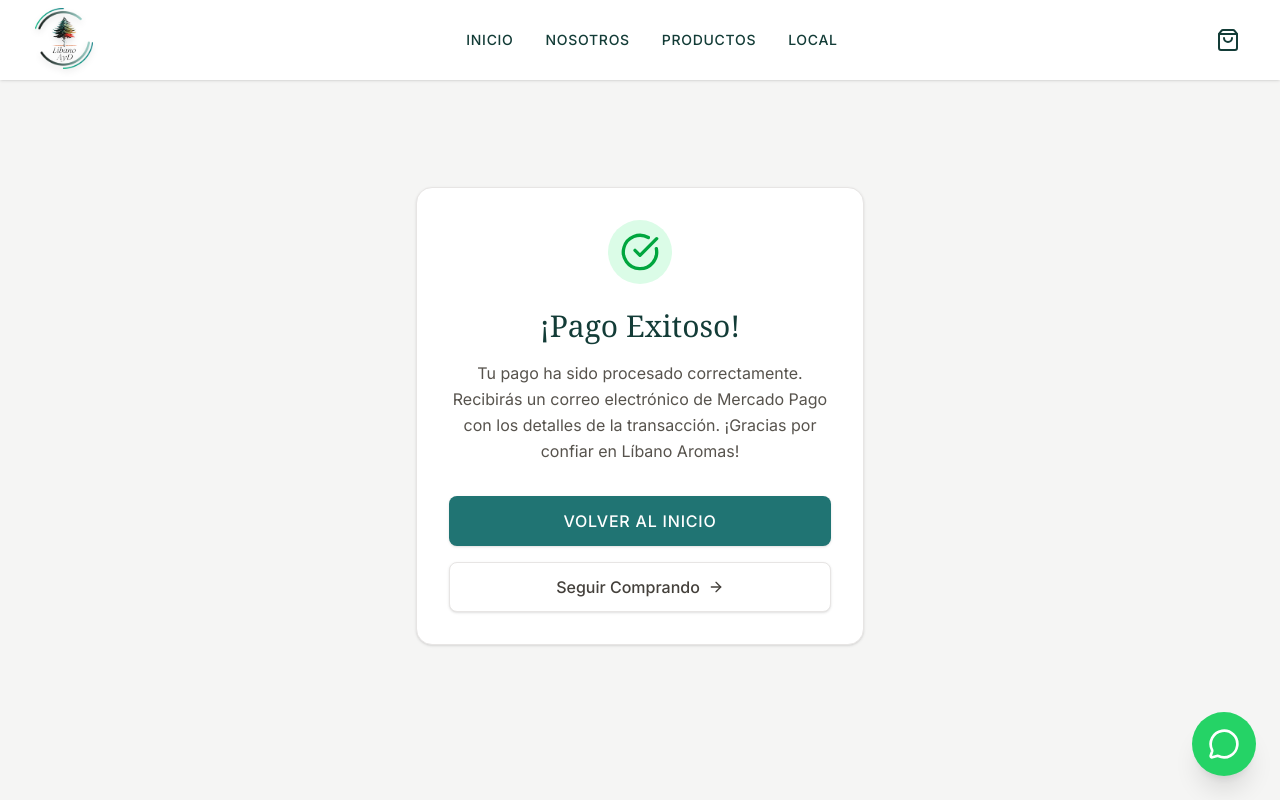
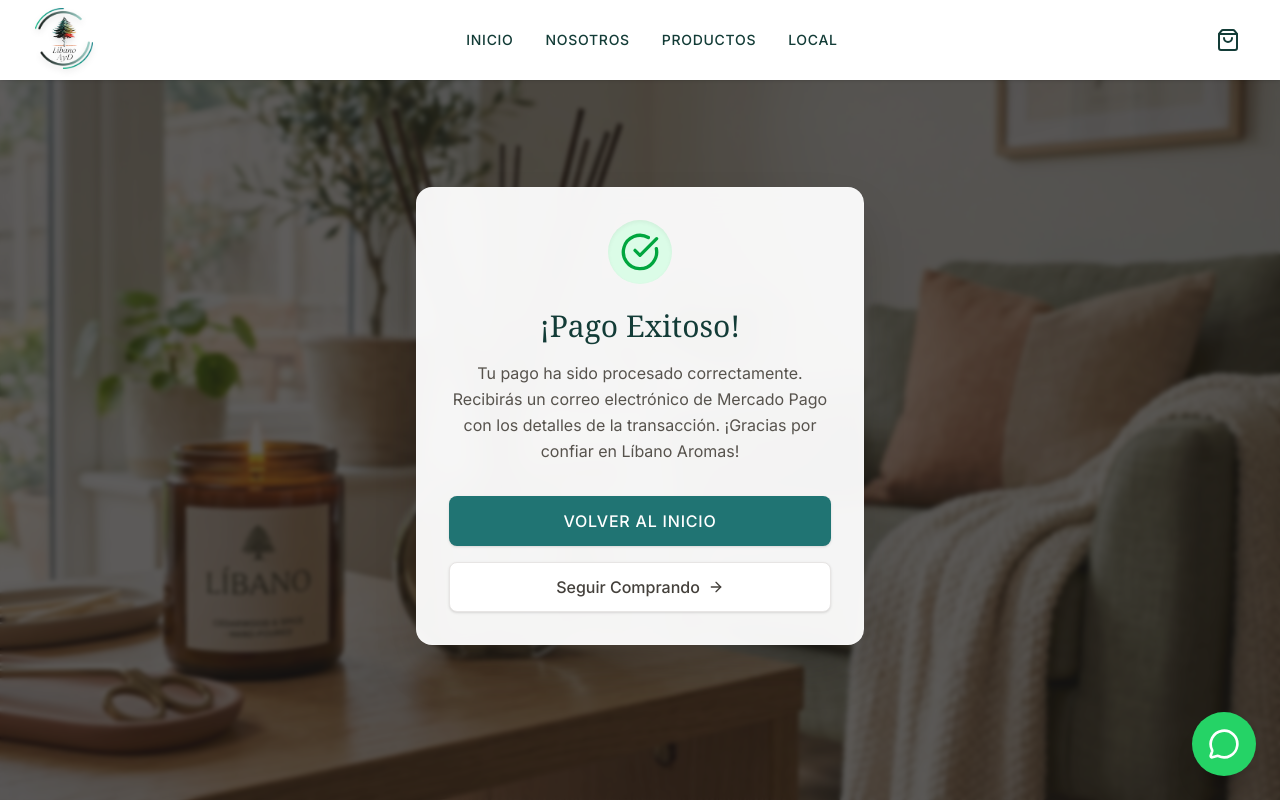
Before and after one commit to libanoayd/Tienda, a Next.js app: page /pago-exitoso in a window 1280 px wide. Shown: the top 800 px of the page. Built offline with nearby package versions, Linux system fonts and the light colour scheme; no server answers.

Commit message:
style: agregar fondos de pantalla elegantes a las pantallas de confirmacion de pago

```diff
--- a/src/app/pago-exitoso/page.tsx
+++ b/src/app/pago-exitoso/page.tsx
@@ -2,6 +2,7 @@
 
 import { useEffect, useState } from "react";
 import Link from "next/link";
+import Image from "next/image";
 import { CheckCircle, ArrowRight } from "lucide-react";
 import { useCartStore } from "@/store/cartStore";
 
@@ -10,10 +11,8 @@ export default function PagoExitoso() {
   const [orderId, setOrderId] = useState<string | null>(null);
 
   useEffect(() => {
-    // Limpiamos el carrito porque la compra ya se realizó
     clearCart();
 
-    // Obtener número de orden de la URL (MercadoPago envía external_reference)
     const searchParams = new URLSearchParams(window.location.search);
     const externalRef = searchParams.get("external_reference");
     if (externalRef) {
@@ -22,9 +21,20 @@ export default function PagoExitoso() {
   }, [clearCart]);
 
   return (
-    <div className="min-h-screen bg-[var(--color-brand-stone)] flex items-center justify-center pt-20 pb-12 px-4 sm:px-6 lg:px-8">
-      <div className="max-w-md w-full bg-white p-8 rounded-2xl shadow-sm border border-stone-200 text-center">
-        <div className="mx-auto flex items-center justify-center h-16 w-16 rounded-full bg-green-100 mb-6">
+    <div className="relative min-h-screen flex items-center justify-center pt-20 pb-12 px-4 sm:px-6 lg:px-8">
+      {/* Fondo elegante */}
+      <div className="absolute inset-0 z-0">
+        <Image
+          src="/hero-libano.jpg"
+          alt="Fondo Líbano"
+          fill
+          className="object-cover"
+        />
+        <div className="absolute inset-0 bg-stone-900/70 backdrop-blur-[2px]" />
+      </div>
+
+      <div className="relative z-10 max-w-md w-full bg-white/95 backdrop-blur-md p-8 rounded-2xl shadow-2xl border border-white/20 text-center">
+        <div className="mx-auto flex items-center justify-center h-16 w-16 rounded-full bg-green-100 mb-6 shadow-inner">
           <CheckCircle className="h-10 w-10 text-green-600" />
         </div>
 
--- a/src/app/pago-fallido/page.tsx
+++ b/src/app/pago-fallido/page.tsx
@@ -1,13 +1,25 @@
 "use client";
 
 import Link from "next/link";
+import Image from "next/image";
 import { XCircle, RefreshCcw } from "lucide-react";
 
 export default function PagoFallido() {
   return (
-    <div className="min-h-screen bg-[var(--color-brand-stone)] flex items-center justify-center pt-20 pb-12 px-4 sm:px-6 lg:px-8">
-      <div className="max-w-md w-full bg-white p-8 rounded-2xl shadow-sm border border-stone-200 text-center">
-        <div className="mx-auto flex items-center justify-center h-16 w-16 rounded-full bg-red-100 mb-6">
+    <div className="relative min-h-screen flex items-center justify-center pt-20 pb-12 px-4 sm:px-6 lg:px-8">
+      {/* Fondo elegante */}
+      <div className="absolute inset-0 z-0">
+        <Image
+          src="/hero-libano.jpg"
+          alt="Fondo Líbano"
+          fill
+          className="object-cover"
+        />
+        <div className="absolute inset-0 bg-stone-900/70 backdrop-blur-[2px]" />
+      </div>
+
+      <div className="relative z-10 max-w-md w-full bg-white/95 backdrop-blur-md p-8 rounded-2xl shadow-2xl border border-white/20 text-center">
+        <div className="mx-auto flex items-center justify-center h-16 w-16 rounded-full bg-red-100 mb-6 shadow-inner">
           <XCircle className="h-10 w-10 text-red-600" />
         </div>
 
--- a/src/app/pago-pendiente/page.tsx
+++ b/src/app/pago-pendiente/page.tsx
@@ -2,6 +2,7 @@
 
 import { useEffect, useState } from "react";
 import Link from "next/link";
+import Image from "next/image";
 import { Clock, ArrowRight } from "lucide-react";
 import { useCartStore } from "@/store/cartStore";
 
@@ -10,10 +11,8 @@ export default function PagoPendiente() {
   const [orderId, setOrderId] = useState<string | null>(null);
 
   useEffect(() => {
-    // Limpiamos el carrito porque la compra ya se registró
     clearCart();
 
-    // Obtener número de orden de la URL (MercadoPago envía external_reference)
     const searchParams = new URLSearchParams(window.location.search);
     const externalRef = searchParams.get("external_reference");
     if (externalRef) {
@@ -22,9 +21,20 @@ export default function PagoPendiente() {
   }, [clearCart]);
 
   return (
-    <div className="min-h-screen bg-[var(--color-brand-stone)] flex items-center justify-center pt-20 pb-12 px-4 sm:px-6 lg:px-8">
-      <div className="max-w-md w-full bg-white p-8 rounded-2xl shadow-sm border border-stone-200 text-center">
-        <div className="mx-auto flex items-center justify-center h-16 w-16 rounded-full bg-amber-100 mb-6">
+    <div className="relative min-h-screen flex items-center justify-center pt-20 pb-12 px-4 sm:px-6 lg:px-8">
+      {/* Fondo elegante */}
+      <div className="absolute inset-0 z-0">
+        <Image
+          src="/hero-libano.jpg"
+          alt="Fondo Líbano"
+          fill
+          className="object-cover"
+        />
+        <div className="absolute inset-0 bg-stone-900/70 backdrop-blur-[2px]" />
+      </div>
+
+      <div className="relative z-10 max-w-md w-full bg-white/95 backdrop-blur-md p-8 rounded-2xl shadow-2xl border border-white/20 text-center">
+        <div className="mx-auto flex items-center justify-center h-16 w-16 rounded-full bg-amber-100 mb-6 shadow-inner">
           <Clock className="h-10 w-10 text-amber-600" />
         </div>
 
```
